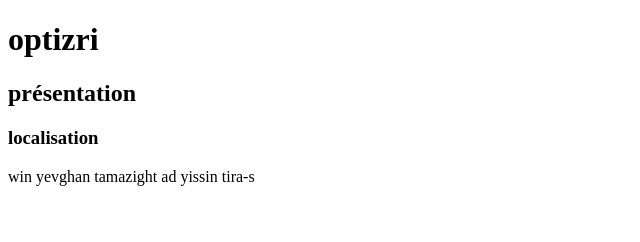
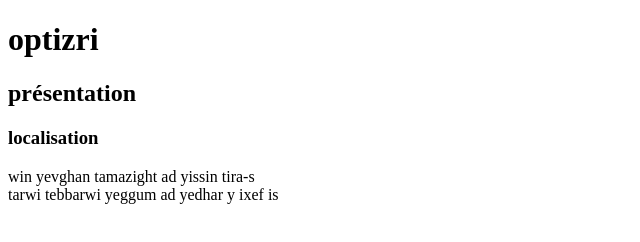
Before and after one commit to Kabferhat/formation-git-, a plain HTML site: page index.html in a window 1280 px wide. Shown: the whole page, without its empty margins (0-640 px from the left). Drawn offline with Linux system fonts and the light colour scheme.

Commit message:
feat:span

```diff
--- a/index.html
+++ b/index.html
@@ -10,5 +10,6 @@
     <h2>présentation</h2>
     <h3>localisation</h3>
     <div>win yevghan tamazight ad yissin tira-s</div>
+    <span>tarwi tebbarwi yeggum ad yedhar y ixef is </span>
 </body>
 </html>
```
